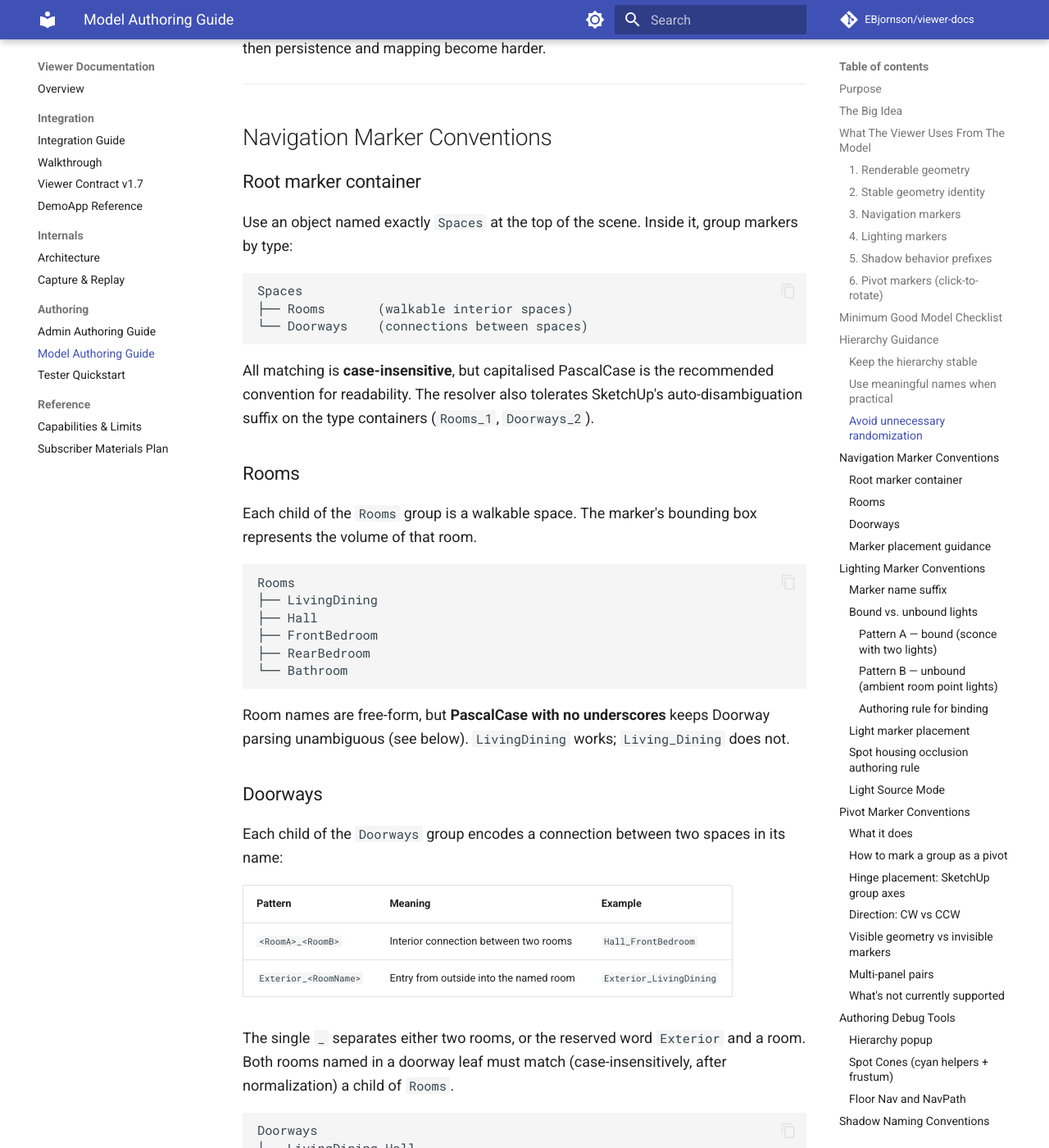
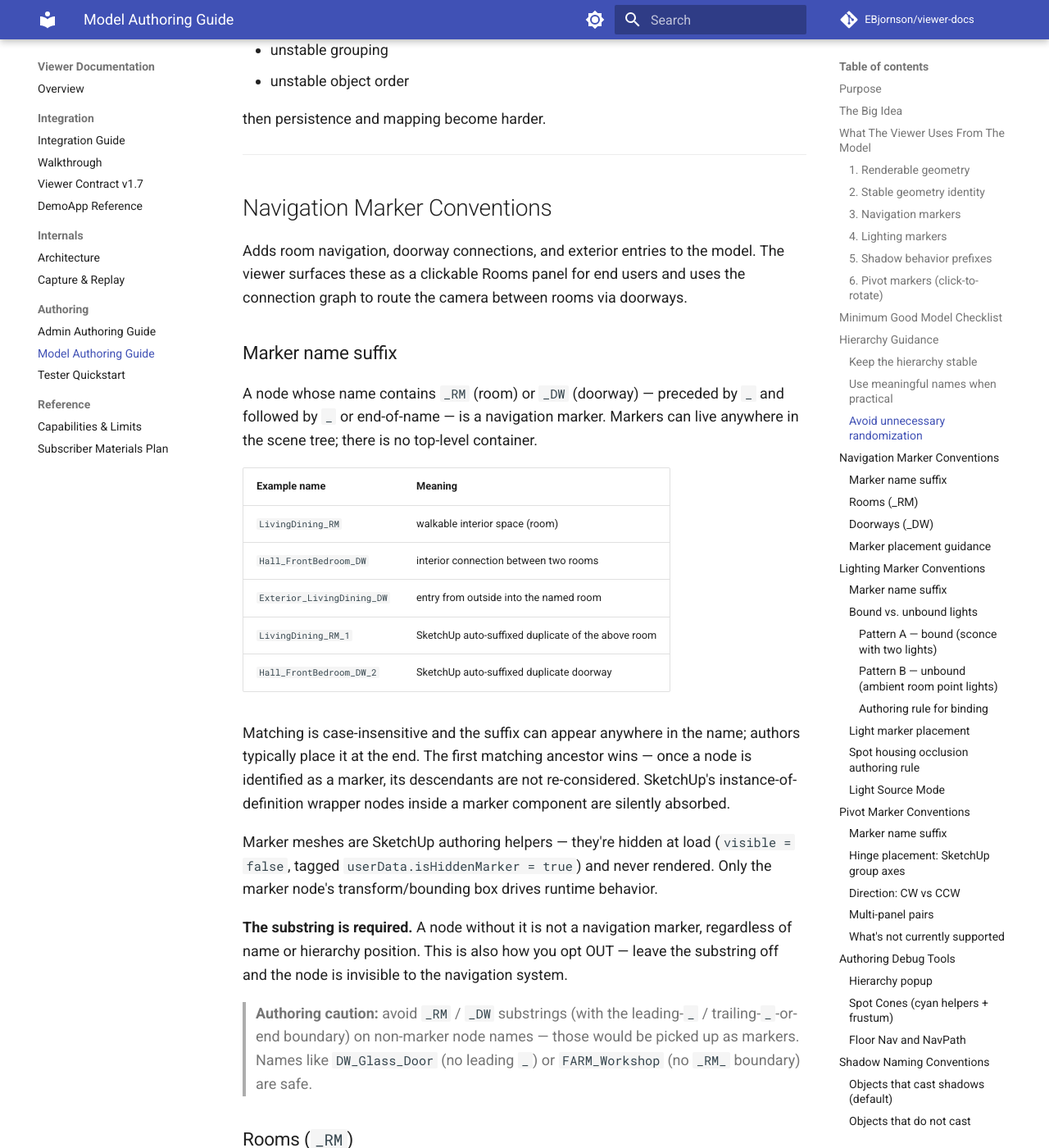
Before and after one commit to EBjornson/viewer-docs, an MkDocs documentation site: the page built from docs/model_authoring_guide.md, in a window 1280 px wide and 1400 px high, scrolled down 5599 px. Shown: the whole window at 82% size. Built offline with MkDocs 1.6.1 and Material for MkDocs 9.7.7, drawn with Linux system fonts in a browser that asks for light colours; comment, search, counter and statistics services are not loaded; some of the changed text lies outside the part shown.

Commit message:
Sync from main repo @ 8181887
Source branch: main
Source commit: 81818871d9c5796c886e83d0803628e3a9021394

````diff
--- a/docs/model_authoring_guide.md
+++ b/docs/model_authoring_guide.md
@@ -74,12 +74,12 @@ That can affect:
 
 ### 3. Navigation markers
 
-Marker geometry under a top-level `Spaces` group describes rooms and the connections between them:
+A node whose name contains `_RM` (room) or `_DW` (doorway) — followed by `_` or end-of-name — describes a walkable space or a connection between spaces. Markers can sit anywhere in the scene tree.
 
 ```
-Spaces
-├── Rooms       (walkable interior spaces — names like LivingDining, Hall)
-└── Doorways    (connections — leaf names <RoomA>_<RoomB> or Exterior_<RoomName>)
+LivingDining_RM             (walkable interior space)
+Hall_FrontBedroom_DW        (connection between two rooms)
+Exterior_LivingDining_DW    (entry from outside into the named room)
 ```
 
 Marker meshes are removed from the scene at load — only the marker node's transform/bounds are read. See [Navigation Marker Conventions](#navigation-marker-conventions).
@@ -123,7 +123,7 @@ For a model to behave well in the current stable viewer, try to satisfy these:
 - exported as `.glb`
 - hierarchy is stable across exports
 - meaningful object names where possible
-- if using navigation markers: a `Spaces` root with `Rooms` and `Doorways` sub-groups
+- if using navigation markers: each room named with `_RM` suffix; each connection named with `_DW` suffix (and the `<RoomA>_<RoomB>` or `Exterior_<RoomName>` form)
 - if using lighting markers: marker components named with `_PL` (point) or `_SL[<degrees>]` (spot) suffix; for fixture-bound lights, wrap the markers and the fixture geometry under a shared parent component
 - if using pivot markers: each marker group's axes set with origin at the hinge edge and the blue axis pointing up
 - room/doorway/entry/light marker names follow the conventions in this guide
@@ -177,56 +177,64 @@ then persistence and mapping become harder.
 
 ## Navigation Marker Conventions
 
-### Root marker container
+Adds room navigation, doorway connections, and exterior entries to the model. The viewer surfaces these as a clickable Rooms panel for end users and uses the connection graph to route the camera between rooms via doorways.
 
-Use an object named exactly `Spaces` at the top of the scene. Inside it, group markers by type:
+### Marker name suffix
+
+A node whose name contains `_RM` (room) or `_DW` (doorway) — preceded by `_` and followed by `_` or end-of-name — is a navigation marker. Markers can live anywhere in the scene tree; there is no top-level container.
+
+| Example name | Meaning |
+|---|---|
+| `LivingDining_RM` | walkable interior space (room) |
+| `Hall_FrontBedroom_DW` | interior connection between two rooms |
+| `Exterior_LivingDining_DW` | entry from outside into the named room |
+| `LivingDining_RM_1` | SketchUp auto-suffixed duplicate of the above room |
+| `Hall_FrontBedroom_DW_2` | SketchUp auto-suffixed duplicate doorway |
+
+Matching is case-insensitive and the suffix can appear anywhere in the name; authors typically place it at the end. The first matching ancestor wins — once a node is identified as a marker, its descendants are not re-considered. SketchUp's instance-of-definition wrapper nodes inside a marker component are silently absorbed.
+
+Marker meshes are SketchUp authoring helpers — they're hidden at load (`visible = false`, tagged `userData.isHiddenMarker = true`) and never rendered. Only the marker node's transform/bounding box drives runtime behavior.
+
+**The substring is required.** A node without it is not a navigation marker, regardless of name or hierarchy position. This is also how you opt OUT — leave the substring off and the node is invisible to the navigation system.
+
+> **Authoring caution:** avoid `_RM` / `_DW` substrings (with the leading-`_` / trailing-`_`-or-end boundary) on non-marker node names — those would be picked up as markers. Names like `DW_Glass_Door` (no leading `_`) or `FARM_Workshop` (no `_RM_` boundary) are safe.
+
+### Rooms (`_RM`)
+
+Each `_RM` node is a walkable space. The marker's bounding box represents the volume of that room.
 
 ```
-Spaces
-├── Rooms       (walkable interior spaces)
-└── Doorways    (connections between spaces)
+LivingDining_RM
+Hall_RM
+FrontBedroom_RM
+RearBedroom_RM
+Bathroom_RM
 ```
 
-All matching is **case-insensitive**, but capitalised PascalCase is the recommended convention for readability. The resolver also tolerates SketchUp's auto-disambiguation suffix on the type containers (`Rooms_1`, `Doorways_2`).
+Room names are free-form, but **PascalCase with no underscores in the room portion** keeps doorway parsing unambiguous (see below). `LivingDining_RM` works; `Living_Dining_RM` does not.
 
-### Rooms
+### Doorways (`_DW`)
 
-Each child of the `Rooms` group is a walkable space. The marker's bounding box represents the volume of that room.
-
-```
-Rooms
-├── LivingDining
-├── Hall
-├── FrontBedroom
-├── RearBedroom
-└── Bathroom
-```
-
-Room names are free-form, but **PascalCase with no underscores** keeps Doorway parsing unambiguous (see below). `LivingDining` works; `Living_Dining` does not.
-
-### Doorways
-
-Each child of the `Doorways` group encodes a connection between two spaces in its name:
+Each `_DW` node encodes a connection. The portion of the name preceding `_DW` follows one of two patterns:
 
 | Pattern | Meaning | Example |
 |---|---|---|
-| `<RoomA>_<RoomB>` | Interior connection between two rooms | `Hall_FrontBedroom` |
-| `Exterior_<RoomName>` | Entry from outside into the named room | `Exterior_LivingDining` |
+| `<RoomA>_<RoomB>_DW` | Interior connection between two rooms | `Hall_FrontBedroom_DW` |
+| `Exterior_<RoomName>_DW` | Entry from outside into the named room | `Exterior_LivingDining_DW` |
 
-The single `_` separates either two rooms, or the reserved word `Exterior` and a room. Both rooms named in a doorway leaf must match (case-insensitively, after normalization) a child of `Rooms`.
+The single `_` between the two rooms (or between `Exterior` and the room) is what makes PascalCase room names a hard requirement. Both rooms named in a doorway must match (case-insensitively, after normalization) some `_RM` marker.
 
 ```
-Doorways
-├── LivingDining_Hall
-├── Hall_FrontBedroom
-├── Hall_RearBedroom
-├── Hall_Bathroom
-├── LivingDining_RearHall
-├── RearHall_UtilityRoom
-└── Exterior_LivingDining
+LivingDining_Hall_DW
+Hall_FrontBedroom_DW
+Hall_RearBedroom_DW
+Hall_Bathroom_DW
+LivingDining_RearHall_DW
+RearHall_UtilityRoom_DW
+Exterior_LivingDining_DW
 ```
 
-**Multiple entries to the same room** (e.g. front and back doors both into `LivingDining`): use the same SketchUp definition for both instances. The exporter auto-disambiguates the second to `Exterior_LivingDining_1`. The resolver strips trailing `_<digits>` before parsing, so both instances connect to the same room.
+**Multiple entries to the same room** (e.g. front and back doors both into `LivingDining`): use the same SketchUp definition for both instances. The exporter auto-disambiguates the second to `Exterior_LivingDining_DW_1`. The resolver strips the `_DW` suffix and any chained `_<digits>` duplicates before parsing, so both instances connect to the same room.
 
 ### Marker placement guidance
 
@@ -237,19 +245,19 @@ Markers should be simple and practical, not beautiful. A good marker:
 - is big enough to be reliably detected
 - does not need to be visible in the final experience (its mesh is removed at runtime)
 
-Box geometry is often ideal. The **Floor Nav** debug toggle in Admin Mode visualizes the actual walkable landing zone derived from each `Rooms` marker, and the **NavPath** toggle shows the path-graph segments. Use these to verify markers produce sensible navigation.
+Box geometry is often ideal. The **Floor Nav** debug toggle in Admin Mode visualizes the actual walkable landing zone derived from each `_RM` marker, and the **NavPath** toggle shows the path-graph segments. Use these to verify markers produce sensible navigation.
 
 ---
 
 ## Lighting Marker Conventions
 
+Adds point and spot lights to the scene at runtime. The viewer surfaces a Light Source Mode toggle (Import / Auto / None) so authored markers can be on, replaced with auto-placed point lights, or disabled.
+
 ### Marker name suffix
 
-A node whose name contains `_PL` (point) or `_SL[<degrees>]` (spot) — followed by `_` or end-of-name — spawns a light at its world position. There is no `Lights` container. Markers can live anywhere in the scene tree.
+A node whose name contains `_PL` (point) or `_SL[<degrees>]` (spot) — preceded by `_` and followed by `_` or end-of-name — spawns a light at its world position. Markers can live anywhere in the scene tree; there is no top-level container.
 
-Matching is case-insensitive and the suffix can appear anywhere in the name; authors typically place it at the end.
-
-| Example name | Behavior |
+| Example name | Meaning |
 |---|---|
 | `RoomLights_PL` | point light |
 | `EntranceUpBulbs_SL90` | spot light, 90° full beam |
@@ -260,11 +268,13 @@ Matching is case-insensitive and the suffix can appear anywhere in the name; aut
 
 The `<degrees>` value (when present) is the **full beam angle**; default is 90° when omitted. The cyan **SpotLightHelper** cone (visible when the "Spot Cones" toggle in the admin debug panel is on) reflects each marker's actual angle — useful for verifying the suffix was parsed correctly.
 
-The first matching ancestor wins — once a node is identified as a marker, its descendants are not re-considered. SketchUp's instance-of-definition wrapper nodes inside a marker component are silently absorbed.
+Matching is case-insensitive and the suffix can appear anywhere in the name; authors typically place it at the end. The first matching ancestor wins — once a node is identified as a marker, its descendants are not re-considered. SketchUp's instance-of-definition wrapper nodes inside a marker component are silently absorbed.
 
 Visible authoring helpers (a sphere or cone mesh inside the marker component) are for SketchUp orientation only. They're hidden at load (`visible = false`, tagged `userData.isHiddenMarker = true`) and never rendered.
 
-> **Authoring caution:** avoid `_SL` / `_PL` substrings (followed by `_` or end of name) on non-marker nodes — those would be picked up as markers. Per-mesh prefixes like `Fixture_*`, `Glass_*` are safe (no trailing `_SL` / `_PL`).
+**The substring is required.** A node without it is not a light marker, regardless of name or hierarchy position. This is also how you opt OUT — leave the substring off and the node is invisible to the lighting system.
+
+> **Authoring caution:** avoid `_SL` / `_PL` substrings (preceded by `_` and followed by `_` or end of name) on non-marker nodes — those would be picked up as markers. Per-mesh prefixes like `Fixture_*`, `Glass_*` are safe (no trailing `_SL` / `_PL`).
 
 ### Bound vs. unbound lights
 
@@ -331,7 +341,7 @@ When the bulb is inside a fixture housing AND the spot cone has meaningful later
 The viewer's authoring panel offers a three-way toggle for how to source interior lights:
 
 - **Import** — use the markers discovered by the `_PL` / `_SL` suffix convention (the rule this section describes).
-- **Auto** — auto-place a single point light at the centre of each `Spaces > Rooms` marker. Useful for models without authored light markers.
+- **Auto** — auto-place a single point light at the centre of each `_RM` (room) marker. Useful for models without authored light markers.
 - **None** — no interior lights at all.
 
 The toggle is **captured per presentation mode** (Day, Night, Night Interior, etc.). When loading a model that has authored light markers, uncaptured modes default to `Import`; when the model has no markers, they default to `Auto`. A captured value always wins over the smart default, so capture any mode you want to override.
@@ -340,26 +350,28 @@ The toggle is **captured per presentation mode** (Day, Night, Night Interior, et
 
 ## Pivot Marker Conventions
 
-### What it does
-
 Adds click-to-rotate behavior to any group in the model — doors, casement windows, gates, lids, drawer pulls, hinged anything. The end user clicks the marker geometry; it swings open. Click again; it swings closed. Animation is ~0.45 s with eased motion.
 
 State is **session-only**: pivots return to closed on page reload, are not stored in any capture, and do not affect navigation (the camera passes through closed doors regardless).
 
-### How to mark a group as a pivot
+### Marker name suffix
 
-Append `_<degrees><CW|CCW>` somewhere in the SketchUp group's name. The substring itself is what opts the node in — there is no container, no special parent, and no default behavior for groups without it.
+A node whose name contains `_<degrees><CW|CCW>` (e.g. `_90CCW`, `_45CW`) — preceded by `_` and followed by `_` or end-of-name — is a click-to-rotate pivot. Markers can live anywhere in the scene tree; there is no top-level container.
 
-| Example name | Behavior |
+| Example name | Meaning |
 |---|---|
 | `BedroomDoor_90CCW` | swings 90° counter-clockwise (viewed from above) |
 | `KitchenWindow_45CW` | swings 45° clockwise |
 | `FrenchDoor_120CW` | swings 120° clockwise |
 | `30"_door_Bathroom_90CCW` | descriptive prefix + parameters; same behavior |
 
-Matching is case-insensitive. The substring may sit anywhere in the leaf name, but authors typically place it at the end. The first matching ancestor wins — once a node is identified as a pivot, its descendants are not re-considered as separate pivots.
+Matching is case-insensitive and the suffix can appear anywhere in the name; authors typically place it at the end. The first matching ancestor wins — once a node is identified as a pivot, its descendants are not re-considered. SketchUp's instance-of-definition wrapper nodes inside a marker component are silently absorbed.
+
+Unlike navigation and lighting markers (whose helper meshes are hidden at load), pivot markers wrap **visible geometry** — the door slab, the window pane, plus any handle/trim/frame children — that swings as a unit when the rotation applies to the marker group's transform.
 
 **The substring is required.** A group without it is not a pivot, regardless of name or hierarchy position. This is also how you opt OUT — leave the substring off and the group stays as static geometry.
+
+> **Authoring caution:** the `_<degrees><CW|CCW>` substring is specific enough that accidental collisions with non-marker names are essentially impossible — but be aware that any group name matching this pattern (including unintended ones like `Section_30CW_View`) will be opted into pivot behavior.
 
 ### Hinge placement: SketchUp group axes
 
@@ -376,11 +388,7 @@ Misplaced axes are the most common authoring mistake: the door swings around its
 
 ### Direction: CW vs CCW
 
-`CW` and `CCW` are interpreted **as viewed looking down from above** the model. CW rotates clockwise from that viewpoint; CCW rotates counter-clockwise. If a door swings into a wall instead of into the room after export, swap CW↔CCW in the leaf name and re-export.
-
-### Visible geometry vs invisible markers
-
-Unlike navigation and lighting markers (whose visible helper meshes are hidden at load), pivot markers wrap **visible geometry** — the door slab, the window pane, plus any handle/trim/frame children — that should swing as a unit. The rotation applies to the marker group's transform, so all descendants move together.
+`CW` and `CCW` are interpreted **as viewed looking down from above** the model. CW rotates clockwise from that viewpoint; CCW rotates counter-clockwise. If a door swings into a wall instead of into the room after export, swap CW↔CCW in the name and re-export.
 
 ### Multi-panel pairs
 
@@ -410,7 +418,7 @@ Admin Mode exposes several debug tools in the bottom-right toolbar to verify you
 
 Click **Hierarchy** in the admin debug toolbar to inspect the loaded scene's tree. The popup shows an indented hierarchy with two filters:
 
-- **Markers only** (default ON) — narrows the view to subtrees rooted at recognized container markers (currently `Spaces`). Visible product geometry, per-mesh shadow prefixes, and other authoring noise are hidden, so you see *just* your marker structure for verification. Substring-based markers (light, pivot) are scattered through the visual tree by definition and aren't filtered by this toggle.
+- **Markers only** (default ON) — narrows the view to ancestor paths leading to authored marker nodes (`_RM`, `_DW`, `_PL`, `_SL`, `_<deg>(CW|CCW)`). Visible product geometry, per-mesh shadow prefixes, and other authoring noise are hidden, so you see *just* your marker structure for verification. Inside each marker subtree the full hierarchy is shown verbatim so authors can sanity-check helper geometry and SketchUp wrapper structure.
 - **Show meshes** (default OFF) — when off, mesh leaves are collapsed to a `… (N meshes)` summary. When on, every mesh is shown by name.
 
 A **Refresh** button re-walks the live scene graph (handy if you load a different model with the popup open). A **Copy** button puts the formatted hierarchy on your clipboard — useful for sharing during authoring iteration.
@@ -426,7 +434,7 @@ Use this to verify each spot is positioned and aimed correctly, that the beam an
 
 ### Floor Nav and NavPath
 
-Toggle **Floor Nav** to visualize the actual walkable landing zone derived from each `Spaces > Rooms` marker (with the wall-margin buffer applied, so you see what users will actually click on, not the raw marker bounds). Toggle **NavPath** to visualize the path-graph segments pathfinding uses for camera routing between rooms via Doorways.
+Toggle **Floor Nav** to visualize the actual walkable landing zone derived from each `_RM` (room) marker (with the wall-margin buffer applied, so you see what users will actually click on, not the raw marker bounds). Toggle **NavPath** to visualize the path-graph segments pathfinding uses for camera routing between rooms via `_DW` doorways.
 
 Both are useful for verifying the navigation graph the resolver builds matches your authoring intent — wrong-sized markers, missing doorways, and broken connections all show up immediately.
 
@@ -570,12 +578,12 @@ Try to avoid:
 - changing hierarchy structure without reason
 - hiding important configurability inside huge merged meshes
 - inconsistent marker naming
-- missing `Spaces` root when using navigation markers, or missing the `Rooms` / `Doorways` sub-groups
+- navigation marker nodes named without the `_RM` / `_DW` suffix, or with the suffix in a position that doesn't satisfy the leading-`_` / trailing-`_`-or-end boundary
 - light marker components named without the `_PL` / `_SL[<degrees>]` suffix, or with the suffix mid-name where it isn't followed by `_` or end-of-name
 - bound-light markers placed in a parent container that also holds unrelated geometry — hide-propagation won't fire because the unrelated meshes stay visible
 - room names containing underscores (`Front_Bedroom`) — they make `<RoomA>_<RoomB>` doorway parsing ambiguous; use PascalCase (`FrontBedroom`) instead
 - doorway markers that do not actually sit in openings
-- exterior entry (`Exterior_<RoomName>`) markers that sit well inside or well outside the building instead of at the opening
+- exterior entry (`Exterior_<RoomName>_DW`) markers that sit well inside or well outside the building instead of at the opening
 - spot light marker apexes (= bulb positions) inside a fixture housing when the cone has wide lateral spread — see [Spot Housing Occlusion Authoring Rule](#spot-housing-occlusion-authoring-rule)
 - pivot marker groups whose axis origin is the geometry's centre or some arbitrary edge instead of the actual hinge edge — the door will swing around the wrong pivot point
 - transparent glass meshes without a `Glass_` prefix — they will block sunlight as solid walls
@@ -611,7 +619,7 @@ If you want the shortest version:
 
 - keep hierarchy stable
 - name things clearly
-- **navigation markers**: `Spaces > Rooms / Doorways > <name>`. Doorway leaves are `<RoomA>_<RoomB>` for interior or `Exterior_<RoomName>` for entries. Room names: PascalCase, no underscores.
+- **navigation markers**: include `_RM` (room) or `_DW` (doorway) suffix anywhere in any node's name (e.g. `LivingDining_RM`, `Hall_FrontBedroom_DW`, `Exterior_LivingDining_DW`). Room names: PascalCase, no underscores. Markers can sit anywhere in the scene tree.
 - **lighting markers**: include `_PL` (point) or `_SL[<degrees>]` (spot, default 90°) suffix anywhere in any node's name (e.g. `RoomLights_PL`, `EntranceUpBulbs_SL90`). For fixture-bound lights, wrap markers + only that fixture's geometry under a shared parent component — the spawned light hides automatically when every fixture mesh is in the active hide set. Loose markers under structural top-level containers stay always-on.
 - **pivot markers** (click-to-rotate): include `_<degrees><CW|CCW>` substring anywhere in any group's name (e.g. `BedroomDoor_90CCW`). Set the SketchUp group axes with the origin at the hinge edge and the blue axis pointing up.
 - **per-mesh shadow prefixes**: `Glass_*`, `Water_*`, `Fixture_*` (translucent fixture parts only) disable shadow casting for that mesh.
````
Also changed, not shown: docs/admin_authoring_guide.md (+1 -1 lines), docs/capabilities_and_limits.md (+4 -4 lines), docs/overview.md (+4 -4 lines).
